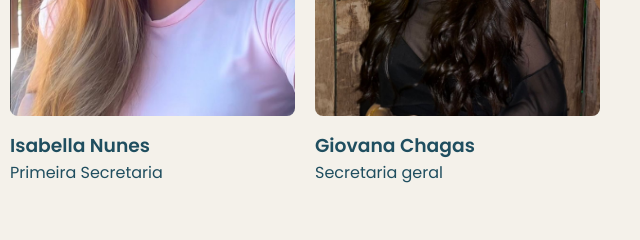
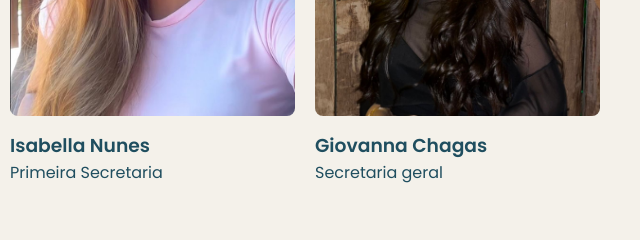
Before and after one commit to guilhermeoliveira05/Leanding-Page-Laetus-Solis-, a plain HTML site: page index.html in a window 1280 px wide. Shown: the part 3160-3400 px from the top of the page, 640-1280 px from the left. Drawn offline with nearby package versions, Linux system fonts and the light colour scheme.

Commit message:
Commit - Letra do nome da Giovanna

```diff
--- a/index.html
+++ b/index.html
@@ -150,7 +150,7 @@
             </div>
             <div class="prof-card hidden-up">
                 <div class="prof-img-container"><img src="foto-giovana.jpeg" alt="Advogado"></div>
-                <h3>Giovana Chagas</h3>
+                <h3>Giovanna Chagas</h3>
                 <span>Secretaria geral</span>
             </div>
             <div class="prof-card hidden-up">
```
